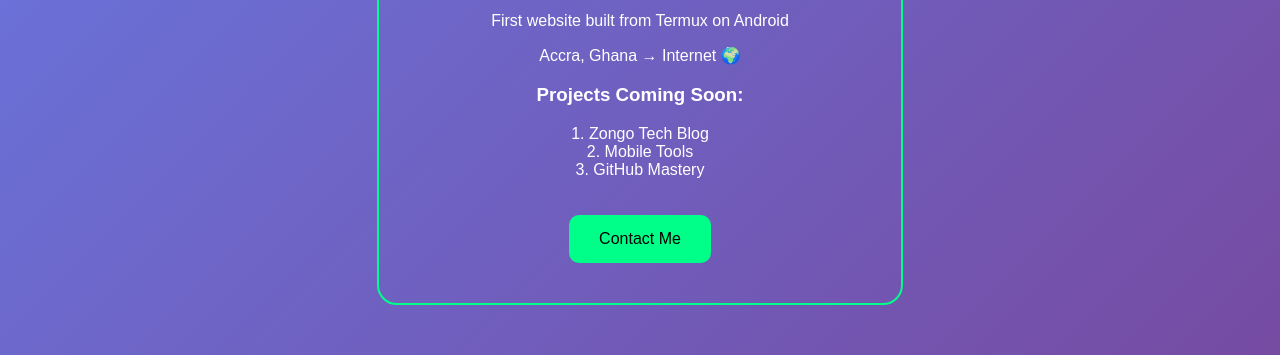
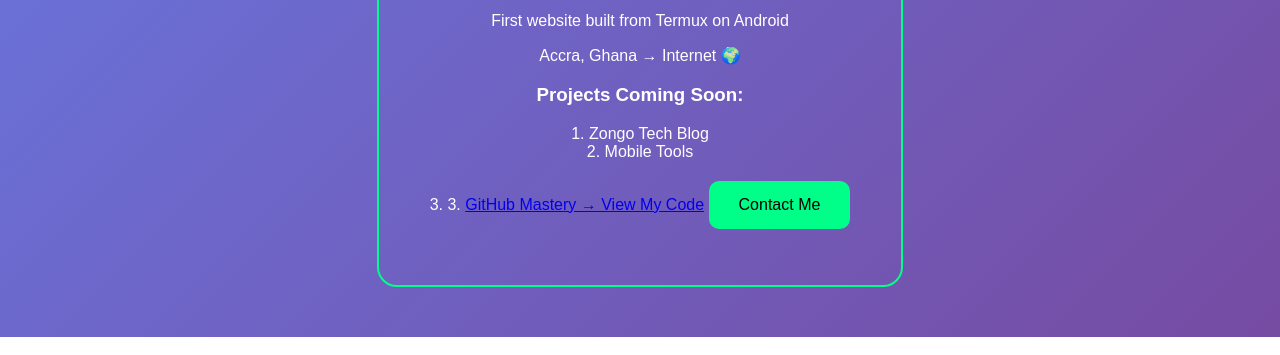
Before and after one commit to mikeflea88-rgb/my-first-repo, a plain HTML site: page index.html in a window 1280 px wide. Shown: the part 588-943 px from the top of the page. Drawn offline with Linux system fonts and the light colour scheme.

Commit message:
Add link to GitHub Mastery in index.html
Updated project list to include a link to GitHub Mastery.

```diff
--- a/index.html
+++ b/index.html
@@ -45,7 +45,7 @@ button {
 <p>First website built from Termux on Android</p>
 <p>Accra, Ghana → Internet 🌍</p>
 <h3>Projects Coming Soon:</h3>
-<p>1. Zongo Tech Blog<br>2. Mobile Tools<br>3. GitHub Mastery</p>
+<p>1. Zongo Tech Blog<br>2. Mobile Tools<br>3. 3. <a href="https://github.com/mikeflea88-rgb" target="_blank">GitHub Mastery → View My Code</a>
 <button>Contact Me</button>
 </div>
 </body>
```
